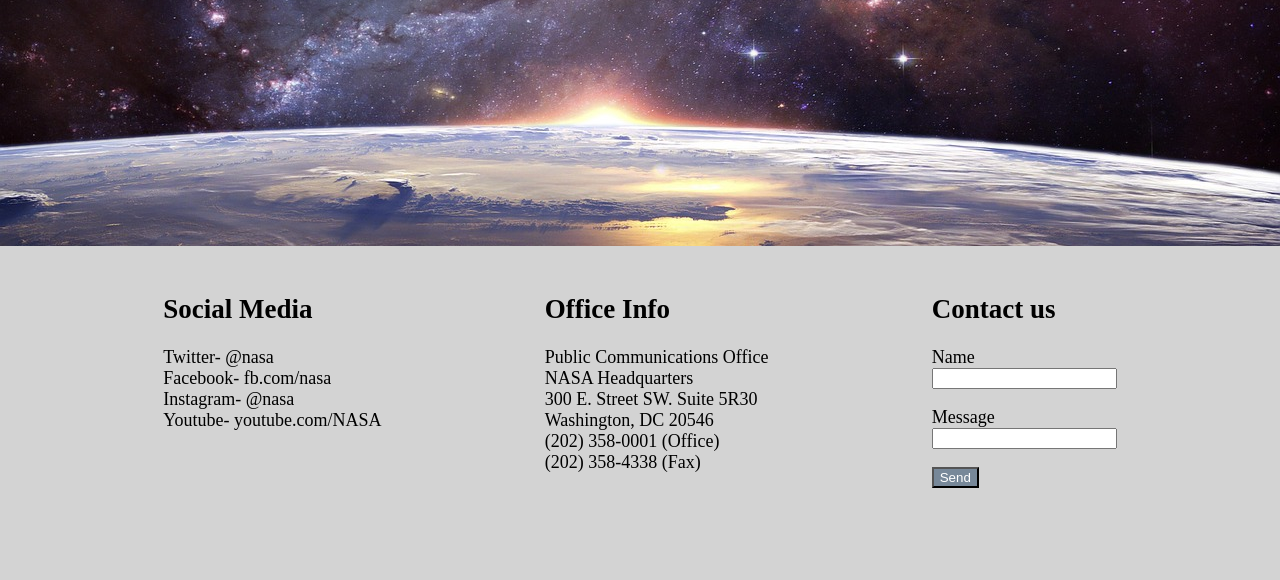
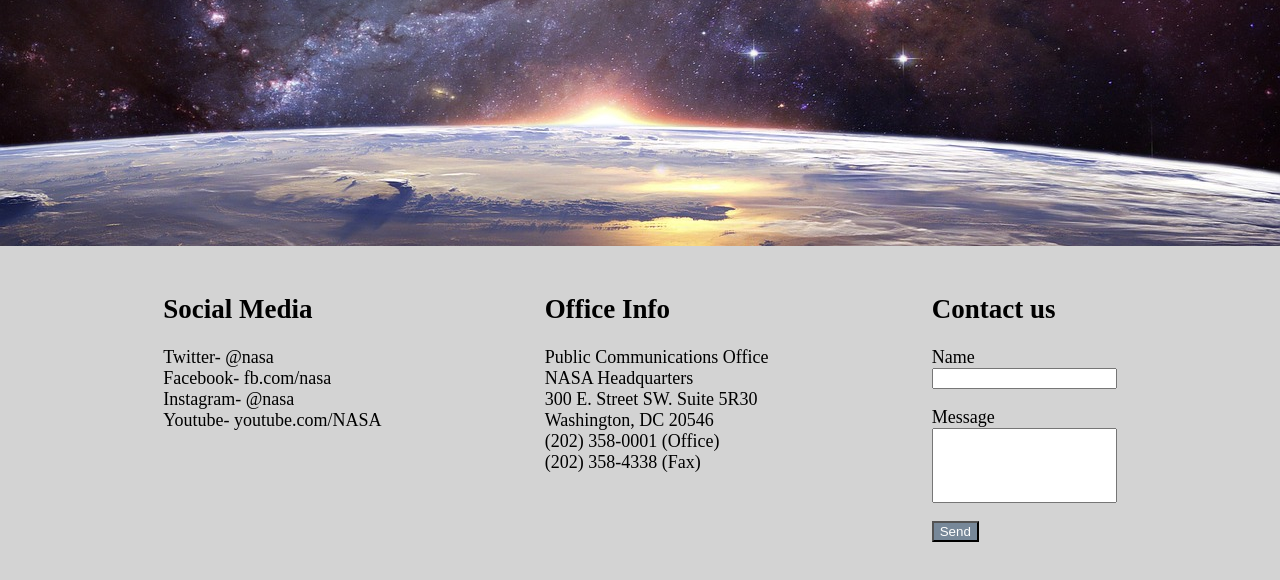
Before and after one commit to amolin09/NASA_Page, a plain HTML site: page index.html in a window 1280 px wide. Shown: the part 354-934 px from the top of the page. Before the commit the page ends 906 px from the top, so only its background shows below. Drawn offline with Linux system fonts and the light colour scheme.

Commit message:
increased text box height

```diff
--- a/index.html
+++ b/index.html
@@ -49,7 +49,7 @@
        </form>
        <form action="/dummy2">
         <label for="message">Message</label>
-        <input type="text" name="feedback" id="message">
+        <input type="text" name="feedback" id="message" style="height: 75px;">
        </form>
        <button type="button">Send</button>
       </div>
```
